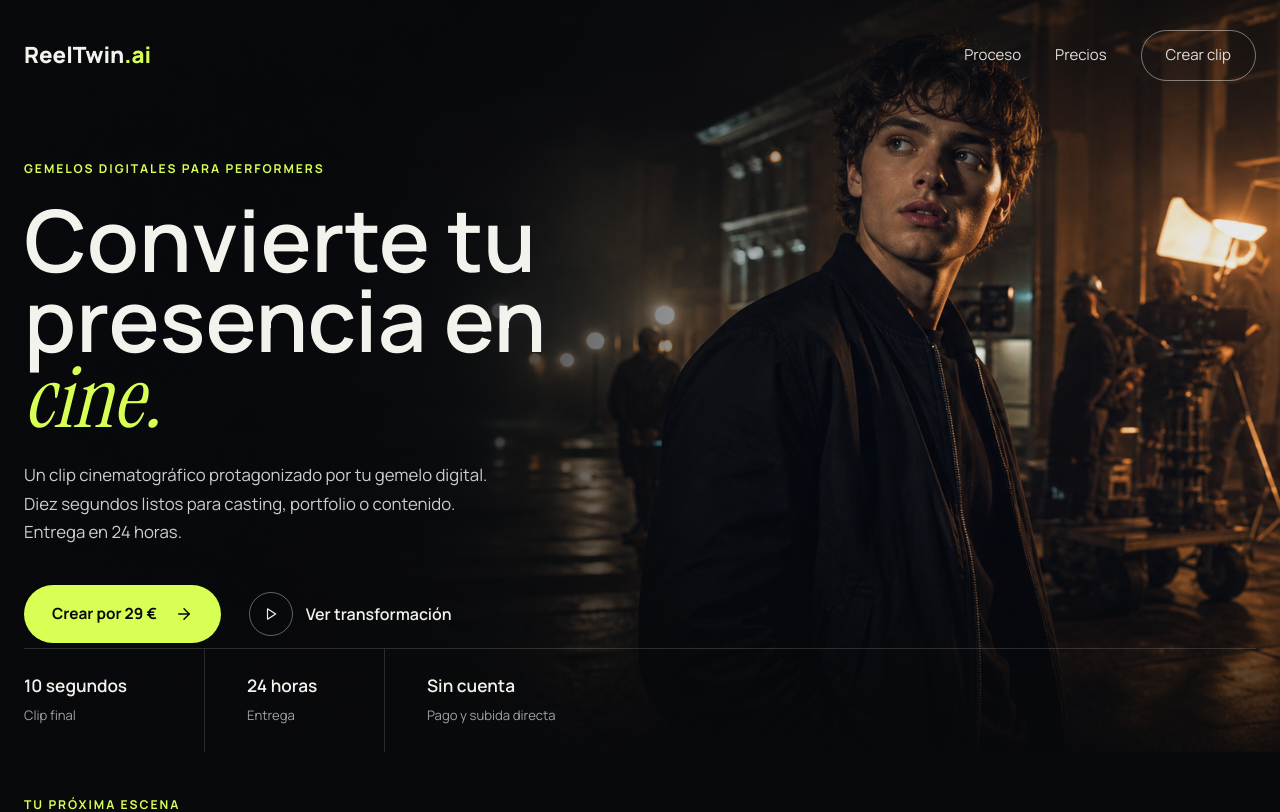
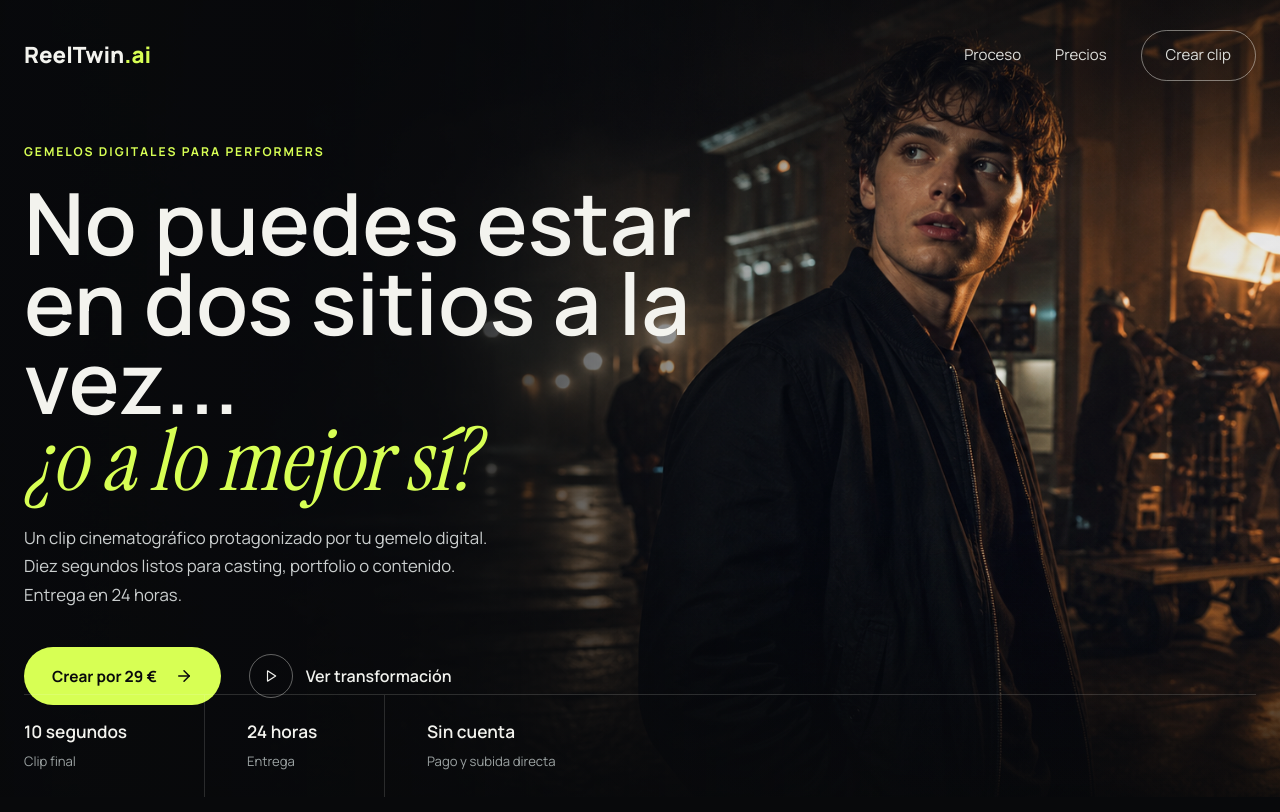
Before and after one commit to carferlopez/reeltwin-ai-mvp, a Next.js app: page / in a window 1280 px wide. Shown: the top 812 px of the page. Built offline with nearby package versions, Linux system fonts and the light colour scheme; no server answers.

Commit message:
copy: update hero headline to digital twin tagline

```diff
--- a/app/page.tsx
+++ b/app/page.tsx
@@ -72,7 +72,7 @@ export default function HomePage() {
         <div className="hero-copy shell">
           <p className="eyebrow">Gemelos digitales para performers</p>
           <h1>
-            Convierte tu presencia en <em>cine.</em>
+            No puedes estar en dos sitios a la vez... <em>¿o a lo mejor sí?</em>
           </h1>
           <p className="hero-description">
             Un clip cinematográfico protagonizado por tu gemelo digital. Diez
```
